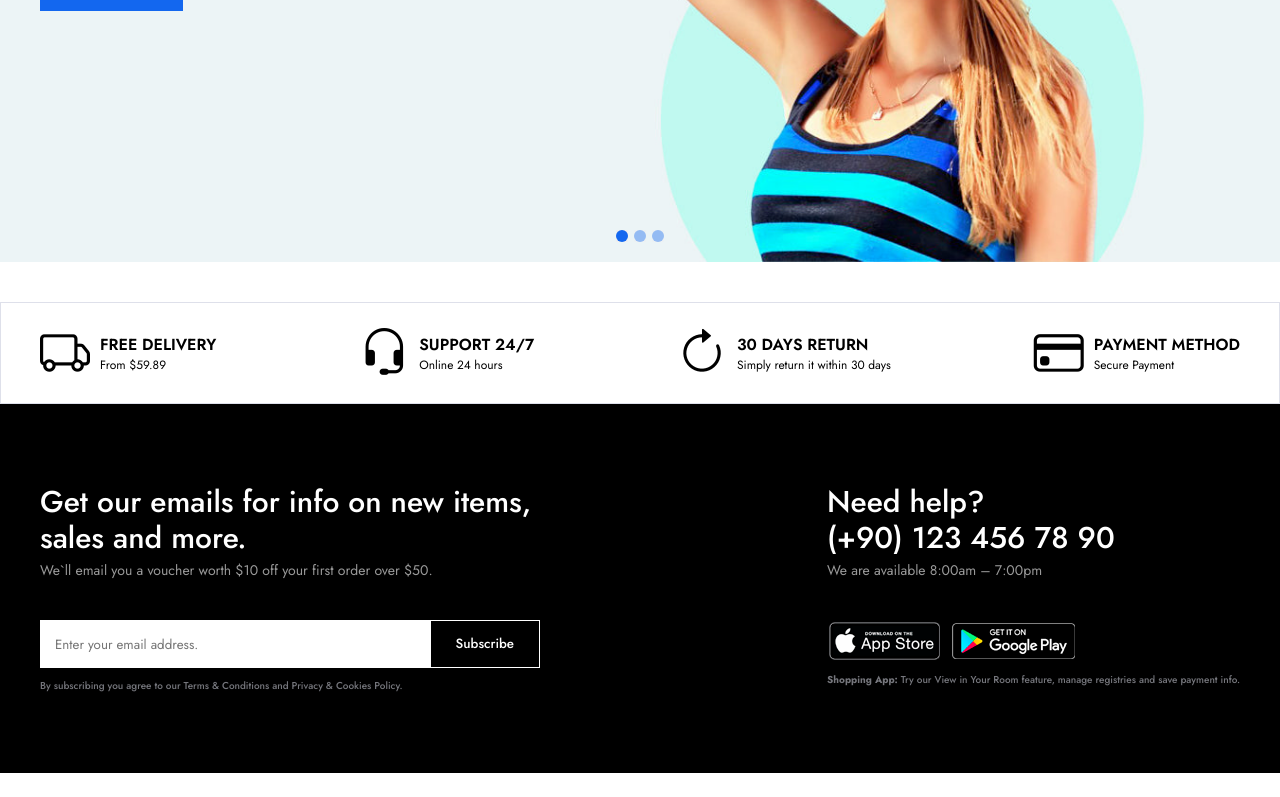
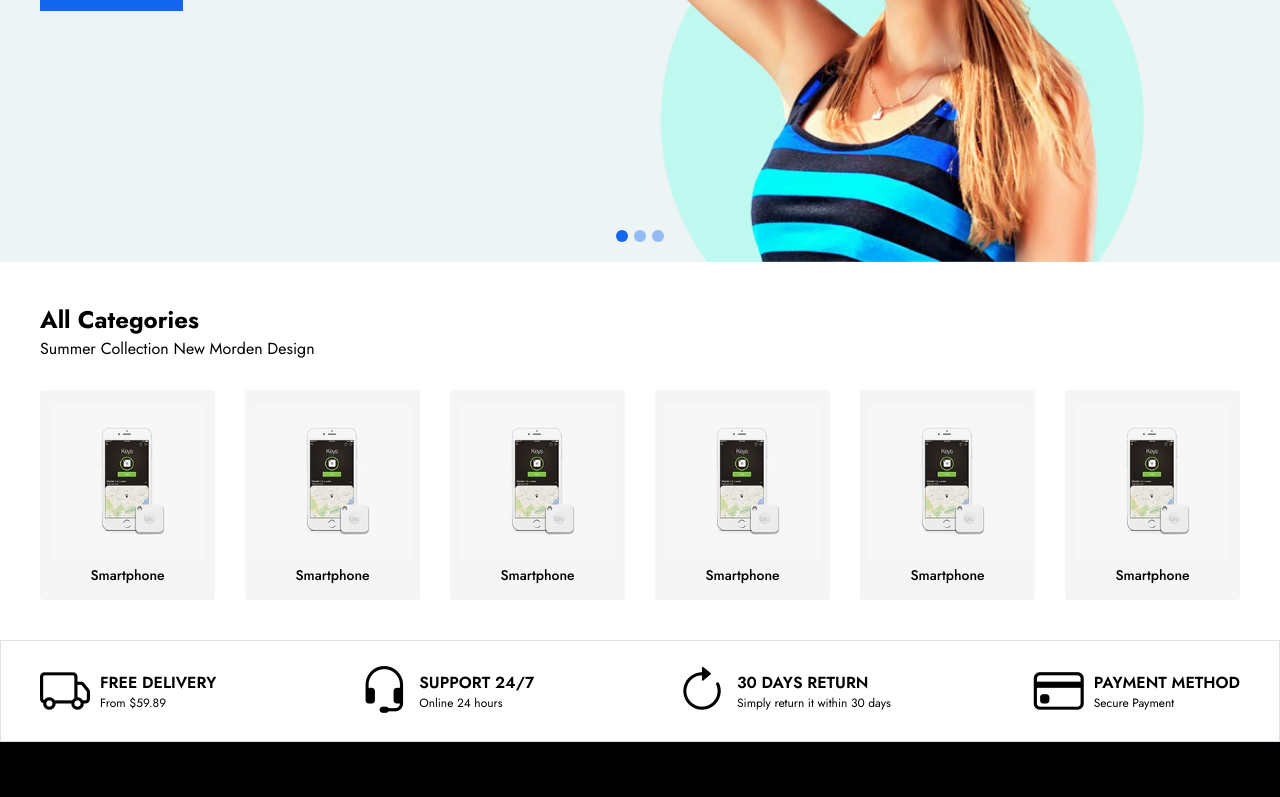
Before and after one commit to fatihtufan/e-commerce, a React (Vite) app in the folder frontend/: page / in a window 1280 px wide. Shown: the part 538-1335 px from the top of the page. Built offline with nearby package versions, Linux system fonts and the light colour scheme.

Commit message:
added category component

```diff
--- a/frontend/src/App.jsx
+++ b/frontend/src/App.jsx
@@ -1,4 +1,5 @@
 import "./App.css";
+import Categories from "./components/Categories/Categories";
 import Footer from "./components/Layout/Footer/Footer";
 import Header from "./components/Layout/Header/Header";
 import Policy from "./components/Layout/Policy/Policy";
@@ -9,6 +10,7 @@
     <>
       <Header />
       <Slider/>
+      <Categories/>
       <Policy />
       <Footer />
     </>
--- /dev/null
+++ b/frontend/src/components/Categories/Categories.css
@@ -0,0 +1,12 @@
+/*! categories start  */
+.categories {
+    margin: 40px 0;
+  }
+
+  .categories .category-list {
+    display: flex;
+    gap: 30px;
+    margin-top: 30px;
+    flex-wrap: wrap;
+  }
+  /*! categories end  */
--- /dev/null
+++ b/frontend/src/components/Categories/Categories.jsx
@@ -0,0 +1,24 @@
+import CategoriesItem from "./CategoryItem";
+import "./Categories.css";
+const Categories = () => {
+  return (
+    <section className="categories">
+      <div className="container">
+        <div className="section-title">
+          <h2>All Categories</h2>
+          <p>Summer Collection New Morden Design</p>
+        </div>
+        <ul className="category-list">
+          <CategoriesItem />
+          <CategoriesItem />
+          <CategoriesItem />
+          <CategoriesItem />
+          <CategoriesItem />
+          <CategoriesItem />
+        </ul>
+      </div>
+    </section>
+  );
+};
+
+export default Categories;
--- /dev/null
+++ b/frontend/src/components/Categories/CategoryItem.css
@@ -0,0 +1,26 @@
+.categories .category-item{
+    background-color: #f5f5f5;
+    border-radius: 4px;
+    flex: 1;
+    width: 100%;
+    display: flex;
+    justify-content: center;
+}
+
+.categories .category-item a{
+    display: inline-block;
+    padding: 10px;
+    text-align: center;
+    margin: 5px 0;
+    font-size: 14px;
+    font-weight: 500;
+}
+
+.categories .category-item .category-image{
+        width: 100%;
+        transition: transform ease .2s;
+}
+
+.categories .category-item .category-image:hover{
+    transform: scale(1.1);
+}
--- /dev/null
+++ b/frontend/src/components/Categories/CategoryItem.jsx
@@ -0,0 +1,17 @@
+import "./categoryItem.css";
+const CategoriesItem = () => {
+  return (
+    <li className="category-item">
+      <a href="#">
+        <img
+          src="img/categories/categories1.png"
+          alt=""
+          className="category-image"
+        />
+        <span className="category-title">Smartphone</span>
+      </a>
+    </li>
+  );
+};
+
+export default CategoriesItem;
```
